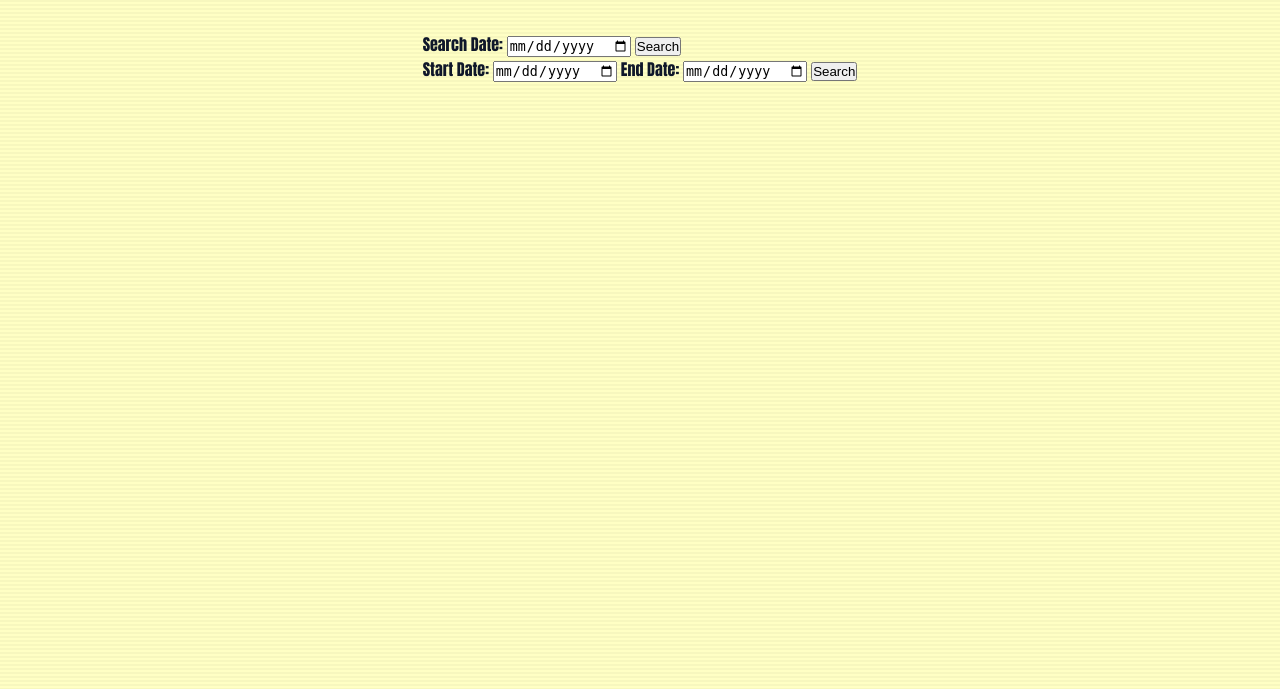
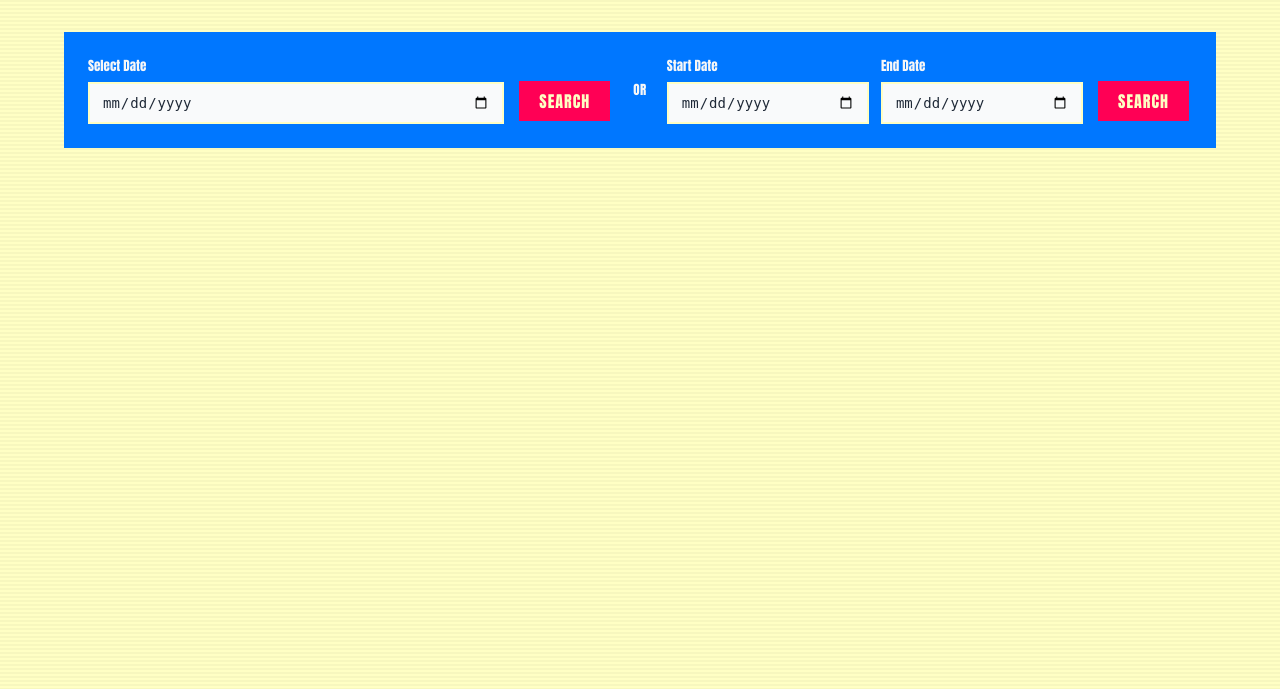
Before and after one commit to charlieloughran/arcadia-bnb, a Spring Boot app: page /spaces in a window 1280 px wide. Shown: the part 78-767 px from the top of the page. Run offline with Spring Boot 4, Linux system fonts and the light colour scheme; data that the repository does not hold is empty; some of the project's set-up classes (security, data sources, template engines, error pages and the like) are left out, and stand-ins take their place; some libraries are stand-ins or nearby versions.

Commit message:
Styling spaces page and search bar

```diff
--- a/src/main/java/com/makers/makersbnb/controller/SpacesController.java
+++ b/src/main/java/com/makers/makersbnb/controller/SpacesController.java
@@ -46,7 +46,7 @@ public class SpacesController {
         return new RedirectView("/spaces");
     }
 
-    @PostMapping("/spaces/search")
+    @GetMapping("/spaces/search")
     public ModelAndView searchSpaces(@RequestParam("availability") LocalDate availability) {
          ModelAndView filteredSpaces = new ModelAndView("/spaces");
 
@@ -57,7 +57,7 @@ public class SpacesController {
         return filteredSpaces;
     }
 
-    @PostMapping("/spaces/improved_search")
+    @GetMapping("/spaces/searchByStartAndEnd")
     public ModelAndView searchSpacesBetweenDates(@RequestParam("availability_start") LocalDate availability_start, @RequestParam("availability_end") LocalDate availability_end) {
         ModelAndView filteredSpaces = new ModelAndView("/spaces");
 
--- a/src/main/resources/static/css/styles.css
+++ b/src/main/resources/static/css/styles.css
@@ -137,31 +137,12 @@ main {
     display: flex;
     flex-direction: column;
     gap: 2rem;
-    align-items: center;
+    align-items: stretch;
     max-width: 1200px;
     width: 100%;
     margin: 2rem auto;
     padding: 0 1.5rem;
     flex: 1;
-}
-
-.btn {
-    display: inline-flex;
-    align-items: center;
-    justify-content: center;
-    padding: 0.5rem 1rem;
-    border-radius: var(--border-radius-xs);
-    border: 1px solid transparent;
-    cursor: pointer;
-    text-decoration: none;
-    text-transform: uppercase;
-    letter-spacing: 0.1rem;
-    white-space: nowrap;
-    flex-shrink: 0;
-    font-size: 1rem;
-    font-family: var(--font-main);
-    font-weight: 500;
-    transition: background-color var(--transition-fast);
 }
 
 .btn {
@@ -232,7 +213,9 @@ main {
     padding: 1.5rem;
     display: flex;
     flex-direction: column;
+    justify-content: space-between;
     gap: 1rem;
+    height: 100%;
 }
 
 .space-price {
@@ -253,3 +236,74 @@ main {
     font-size: 0.85rem;
     text-transform: uppercase;
 }
+
+.search-section-wrapper {
+  display: flex;
+  align-items: center;
+  gap: 20px;
+  background: var(--secondary-color);
+  padding: 24px;
+  flex-wrap: wrap;
+  width: 100%;
+  max-width: 100%;
+  box-sizing: border-box;
+}
+
+.search-form {
+  display: flex;
+  align-items: flex-end;
+  gap: 12px;
+  flex: 1 1 300px;
+  min-width: 280px;
+}
+
+.input-group {
+  display: flex;
+  flex-direction: column;
+  gap: 6px;
+  flex: 1;
+  min-width: 0;
+}
+
+.input-group label {
+  font-size: 13px;
+  font-weight: 600;
+  color: var(--text-light);
+}
+
+.input-group input[type="date"] {
+  padding: 10px 12px;
+  border: 2px var(--background-color) solid;
+  font-size: 14px;
+  color: #1f2937;
+  outline: none;
+  background-color: #f9fafb;
+  transition: border-color 0.2s, box-shadow 0.2s, background-color 0.2s;
+}
+
+.input-group input[type="date"]:focus {
+  border: 2px var(--accent-color) solid;
+  background-color: #ffffff;
+  box-shadow: 0 0 0 3px rgba(37, 99, 235, 0.15);
+}
+
+.search-divider {
+  display: flex;
+  align-items: center;
+  justify-content: center;
+  font-weight: 700;
+  color: var(--text-light);
+  font-size: 13px;
+  letter-spacing: 0.5px;
+}
+
+/* Responsive breakpoint: Stack vertically on smaller screens */
+@media (max-width: 900px) {
+  .search-section-wrapper {
+    flex-direction: column;
+    align-items: stretch;
+  }
+  .search-divider {
+    margin: 4px 0;
+  }
+}
--- a/src/main/resources/templates/Spaces.html
+++ b/src/main/resources/templates/Spaces.html
@@ -12,22 +12,11 @@
 
 <div th:insert="~{navbar :: navbar}">  </div>
 
+<div class="container">
 
-<div class="container">
-    <div class="search-bar">
-        <form th:action="@{/spaces/search}" method="post">
-            <label for="availability">Search Date:</label>
-            <input type="date" id="availability" name="availability" th:value="${selectedDate}" required />
-            <button type="submit">Search</button>
-        </form>
-        <form th:action="@{/spaces/improved_search}" method="post">
-            <label for="availability_start">Start Date:</label>
-            <input type="date" id="availability_start" name="availability_start" th:value="${selectedDate}" required />
-            <label for="availability_end">End Date:</label>
-            <input type="date" id="availability_end" name="availability_end" th:value="${selectedDate}" required />
-            <button type="submit">Search</button>
-        </form>
-    </div>
+    <div th:insert="~{searchbar :: searchbar}"> </div>
+
+
     <div class="spaces-grid">
         <div th:each="space : ${spaces}">
             <div th:replace="~{space-card :: space-card}"></div>
--- /dev/null
+++ b/src/main/resources/templates/searchbar.html
@@ -0,0 +1,35 @@
+<!DOCTYPE html>
+<html xmlns:th="http://thymeleaf.org" lang="en">
+<head>
+    <meta charset="UTF-8">
+    <title>ArcadiaBnB</title>
+</head>
+
+<div th:fragment="searchbar" class="search-section-wrapper">
+    <!-- Single Date Search -->
+    <form class="search-form" th:action="@{/spaces/search}" method="get">
+        <div class="input-group">
+            <label for="availability">Select Date</label>
+            <input type="date" id="availability" name="availability" th:value="${selectedDate}" required />
+        </div>
+        <button type="submit" class="btn btn-primary">Search</button>
+    </form>
+
+    <div class="search-divider">
+        <span>OR</span>
+    </div>
+
+    <!-- Date Range Search -->
+    <form class="search-form" th:action="@{/spaces/improved_search}" method="get">
+        <div class="input-group">
+            <label for="availability_start">Start Date</label>
+            <input type="date" id="availability_start" name="availability_start" th:value="${selectedDate}" required />
+        </div>
+        <div class="input-group">
+            <label for="availability_end">End Date</label>
+            <input type="date" id="availability_end" name="availability_end" th:value="${selectedDate}" required />
+        </div>
+        <button type="submit" class="btn btn-primary">Search</button>
+    </form>
+</div>
+</html>
```
